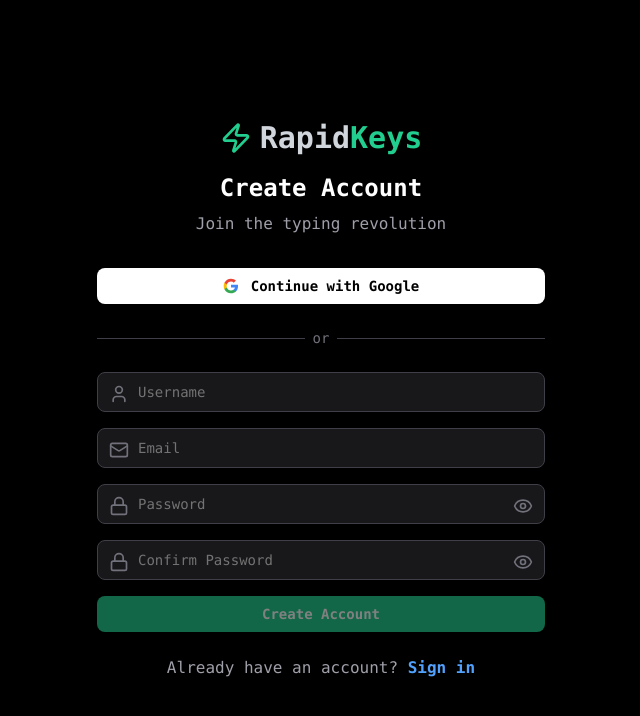
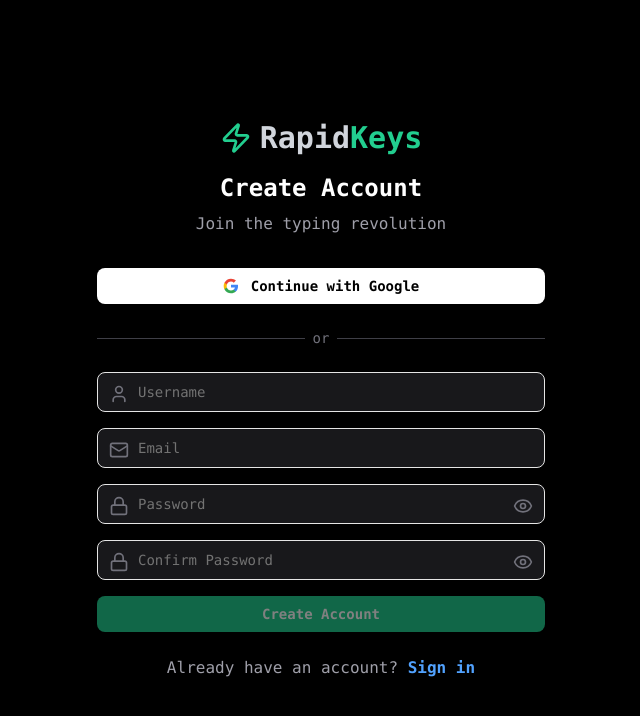
Before and after one commit to Chaitanya-C5/RapidKeys, a React (Vite) app in the folder frontend/: page /signup in a window 1280 px wide. Shown: the top 716 px of the page, without its empty margins (319-959 px from the left). Built offline with nearby package versions, Linux system fonts and the light colour scheme.

Commit message:
Basic changes signup and login forms

```diff
--- a/frontend/src/pages/Login.jsx
+++ b/frontend/src/pages/Login.jsx
@@ -140,7 +140,7 @@
       <div className="w-full max-w-md">
         {/* Header */}
         <div className="text-center mb-8">
-          <div className="flex items-center justify-center gap-2 mb-4">
+          <div className="flex items-center justify-center gap-2 mb-4 cursor-pointer" onClick={() => navigate("/")}>
             <Zap className="custom-color w-8 h-8" />
             <h1 className="font-bold text-3xl">
               Rapid<span className="custom-color">Keys</span>
@@ -154,7 +154,7 @@
         <Button
           onClick={handleGoogleLogin}
           disabled={isGoogleLoading}
-          className="w-full mb-6 bg-white text-black hover:bg-gray-100 font-semibold py-3 flex items-center justify-center gap-3 disabled:opacity-50"
+          className="w-full mb-6 bg-white text-black hover:bg-gray-100 font-semibold py-3 flex items-center justify-center gap-3 disabled:opacity-50 cursor-pointer"
         >
           {isGoogleLoading ? (
             <div className="w-5 h-5 border-2 border-gray-400 border-t-transparent rounded-full animate-spin"></div>
@@ -191,7 +191,7 @@
                 placeholder="Email"
                 value={formData.email}
                 onChange={handleInputChange}
-                className="pl-10 bg-zinc-900 border-zinc-700 text-white placeholder-zinc-500 focus:border-blue-500"
+                className="pl-10 bg-zinc-900 text-white placeholder-zinc-500 focus:border-none"
               />
             </div>
             {errors.email && (
@@ -209,7 +209,7 @@
                 placeholder="Password"
                 value={formData.password}
                 onChange={handleInputChange}
-                className="pl-10 pr-10 bg-zinc-900 border-zinc-700 text-white placeholder-zinc-500 focus:border-blue-500"
+                className="pl-10 pr-10 bg-zinc-900 text-white placeholder-zinc-500 focus:border-none"
               />
               <button
                 type="button"
--- a/frontend/src/pages/Signup.jsx
+++ b/frontend/src/pages/Signup.jsx
@@ -201,7 +201,7 @@
                 placeholder="Username"
                 value={formData.username}
                 onChange={handleInputChange}
-                className="pl-10 bg-zinc-900 border-zinc-700 text-white placeholder-zinc-500 focus:border-blue-500"
+                className="pl-10 bg-zinc-900 text-white placeholder-zinc-500"
               />
             </div>
             {/* Username Status */}
@@ -233,7 +233,7 @@
                 placeholder="Email"
                 value={formData.email}
                 onChange={handleInputChange}
-                className="pl-10 bg-zinc-900 border-zinc-700 text-white placeholder-zinc-500 focus:border-blue-500"
+                className="pl-10 bg-zinc-900 text-white placeholder-zinc-500"
               />
             </div>
             {errors.email && (
@@ -251,7 +251,7 @@
                 placeholder="Password"
                 value={formData.password}
                 onChange={handleInputChange}
-                className="pl-10 pr-10 bg-zinc-900 border-zinc-700 text-white placeholder-zinc-500 focus:border-blue-500"
+                className="pl-10 pr-10 bg-zinc-900 text-white placeholder-zinc-500 focus:border-blue-500"
               />
               <button
                 type="button"
@@ -276,7 +276,7 @@
                 placeholder="Confirm Password"
                 value={formData.confirmPassword}
                 onChange={handleInputChange}
-                className="pl-10 pr-10 bg-zinc-900 border-zinc-700 text-white placeholder-zinc-500 focus:border-blue-500"
+                className="pl-10 pr-10 bg-zinc-900 text-white placeholder-zinc-500"
               />
               <button
                 type="button"
```
